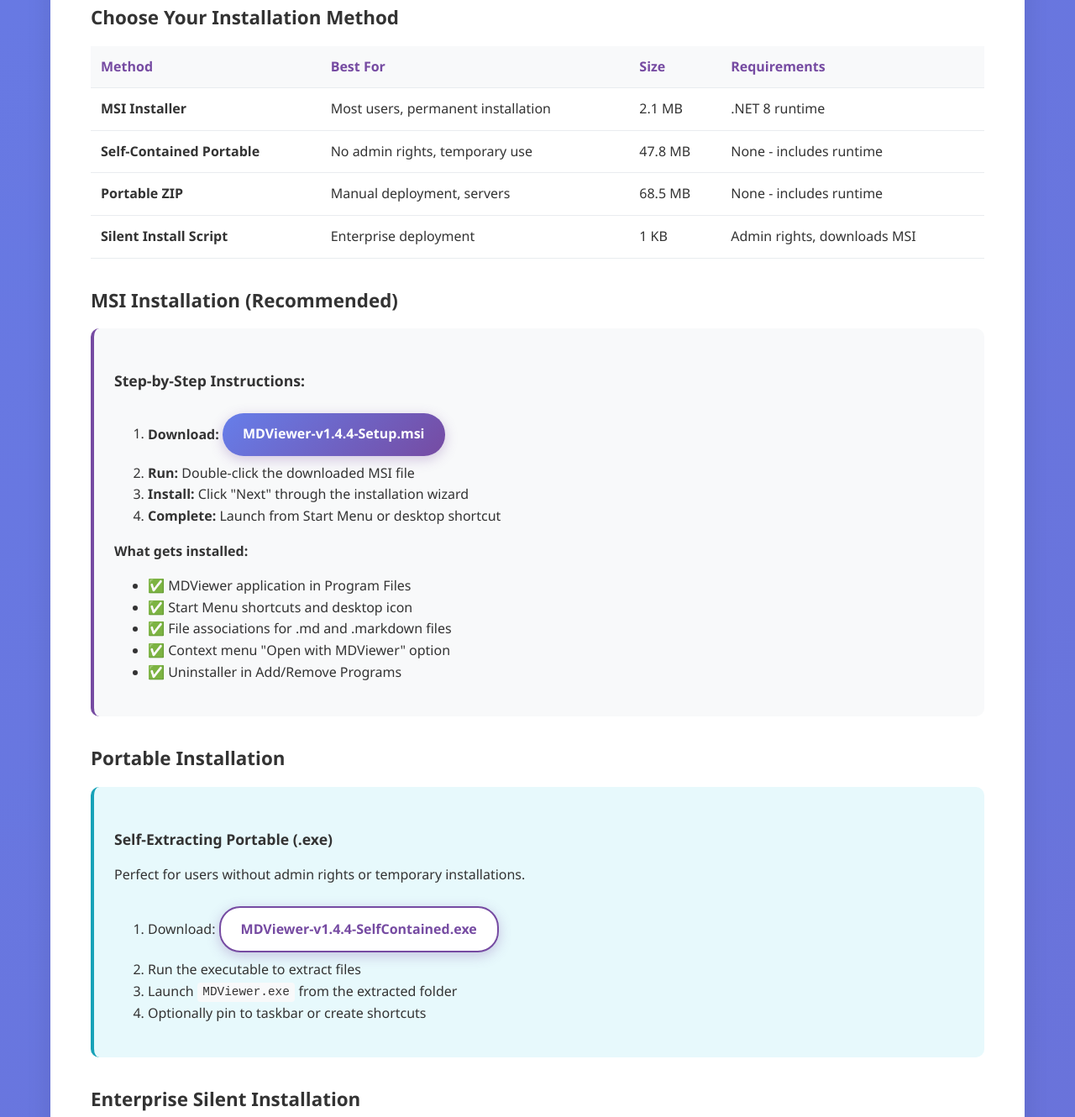
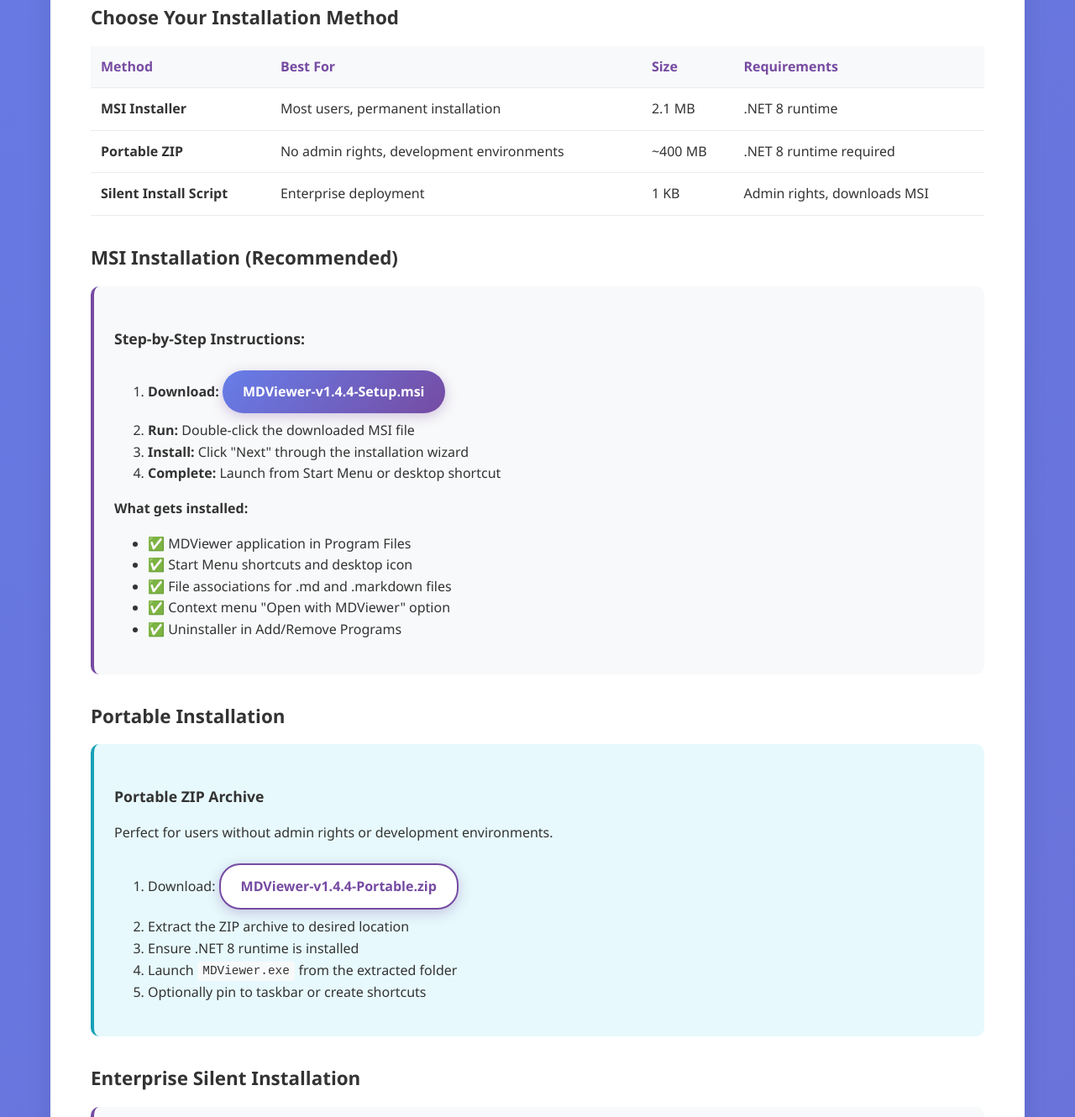
Before and after one commit to MDViewer-App/mdviewer.app, a plain HTML site: page docs.html in a window 1280 px wide. Shown: the part 2099-3429 px from the top of the page at 84% size. Drawn offline with Linux system fonts and the light colour scheme.

Commit message:
Simplify download options - remove self-contained portable builds
🎯 **Streamlined Distribution Strategy**

✨ **Main Site Updates:**
- Reduced download options from 4 to 3 cards for cleaner UI
- Removed redundant self-contained portable executable
- Updated portable ZIP to show framework-dependent nature (~400MB)
- Clarified .NET 8 runtime requirement for portable version

📚 **Documentation Updates:**
- Updated installation guide table to remove self-contained row
- Simplified portable installation instructions
- Fixed enterprise deployment scripts to use framework-dependent builds
- Updated all download links to use streamlined artifact names

🔧 **Technical Rationale:**
- Self-contained builds were unnecessarily large (~50MB vs 2MB MSI)
- MSI installer covers 90% of user needs with proper integration
- Portable ZIP serves development and no-admin-rights scenarios
- Reduces build complexity and distribution confusion

The website now offers a cleaner choice between:
1. MSI Installer (recommended) - 2.1MB with full Windows integration
2. Portable ZIP - ~400MB framework-dependent for special use cases
3. Silent Install Script - For enterprise automation

This aligns with the updated GitHub Actions workflow that will build only essential binaries without source code attachments.

```diff
--- a/docs.html
+++ b/docs.html
@@ -345,7 +345,7 @@
 
                 <h3>Download Links</h3>
                 <a href="https://github.com/MDViewer-App/mdviewer-core/releases/download/v1.4.4/MDViewer-v1.4.4-Setup.msi" class="download-btn">📦 MSI Installer (2.1 MB)</a>
-                <a href="https://github.com/MDViewer-App/mdviewer-core/releases/download/v1.4.4/MDViewer-v1.4.4-SelfContained.exe" class="download-btn secondary">🚀 Portable Version (47.8 MB)</a>
+                <a href="https://github.com/MDViewer-App/mdviewer-core/releases/download/v1.4.4/MDViewer-v1.4.4-Portable.zip" class="download-btn secondary">📦 Portable Version (~400 MB)</a>
 
                 <h3>First Run</h3>
                 <p>After installation, MDViewer will:</p>
@@ -379,16 +379,10 @@
                             <td>.NET 8 runtime</td>
                         </tr>
                         <tr>
-                            <td><strong>Self-Contained Portable</strong></td>
-                            <td>No admin rights, temporary use</td>
-                            <td>47.8 MB</td>
-                            <td>None - includes runtime</td>
-                        </tr>
-                        <tr>
                             <td><strong>Portable ZIP</strong></td>
-                            <td>Manual deployment, servers</td>
-                            <td>68.5 MB</td>
-                            <td>None - includes runtime</td>
+                            <td>No admin rights, development environments</td>
+                            <td>~400 MB</td>
+                            <td>.NET 8 runtime required</td>
                         </tr>
                         <tr>
                             <td><strong>Silent Install Script</strong></td>
@@ -421,11 +415,12 @@
 
                 <h3>Portable Installation</h3>
                 <div class="card info">
-                    <h4>Self-Extracting Portable (.exe)</h4>
-                    <p>Perfect for users without admin rights or temporary installations.</p>
+                    <h4>Portable ZIP Archive</h4>
+                    <p>Perfect for users without admin rights or development environments.</p>
                     <ol>
-                        <li>Download: <a href="https://github.com/MDViewer-App/mdviewer-core/releases/download/v1.4.4/MDViewer-v1.4.4-SelfContained.exe" class="download-btn secondary">MDViewer-v1.4.4-SelfContained.exe</a></li>
-                        <li>Run the executable to extract files</li>
+                        <li>Download: <a href="https://github.com/MDViewer-App/mdviewer-core/releases/download/v1.4.4/MDViewer-v1.4.4-Portable.zip" class="download-btn secondary">MDViewer-v1.4.4-Portable.zip</a></li>
+                        <li>Extract the ZIP archive to desired location</li>
+                        <li>Ensure .NET 8 runtime is installed</li>
                         <li>Launch <code>MDViewer.exe</code> from the extracted folder</li>
                         <li>Optionally pin to taskbar or create shortcuts</li>
                     </ol>
```
Also changed, not shown: index.html (+3 -10 lines).
